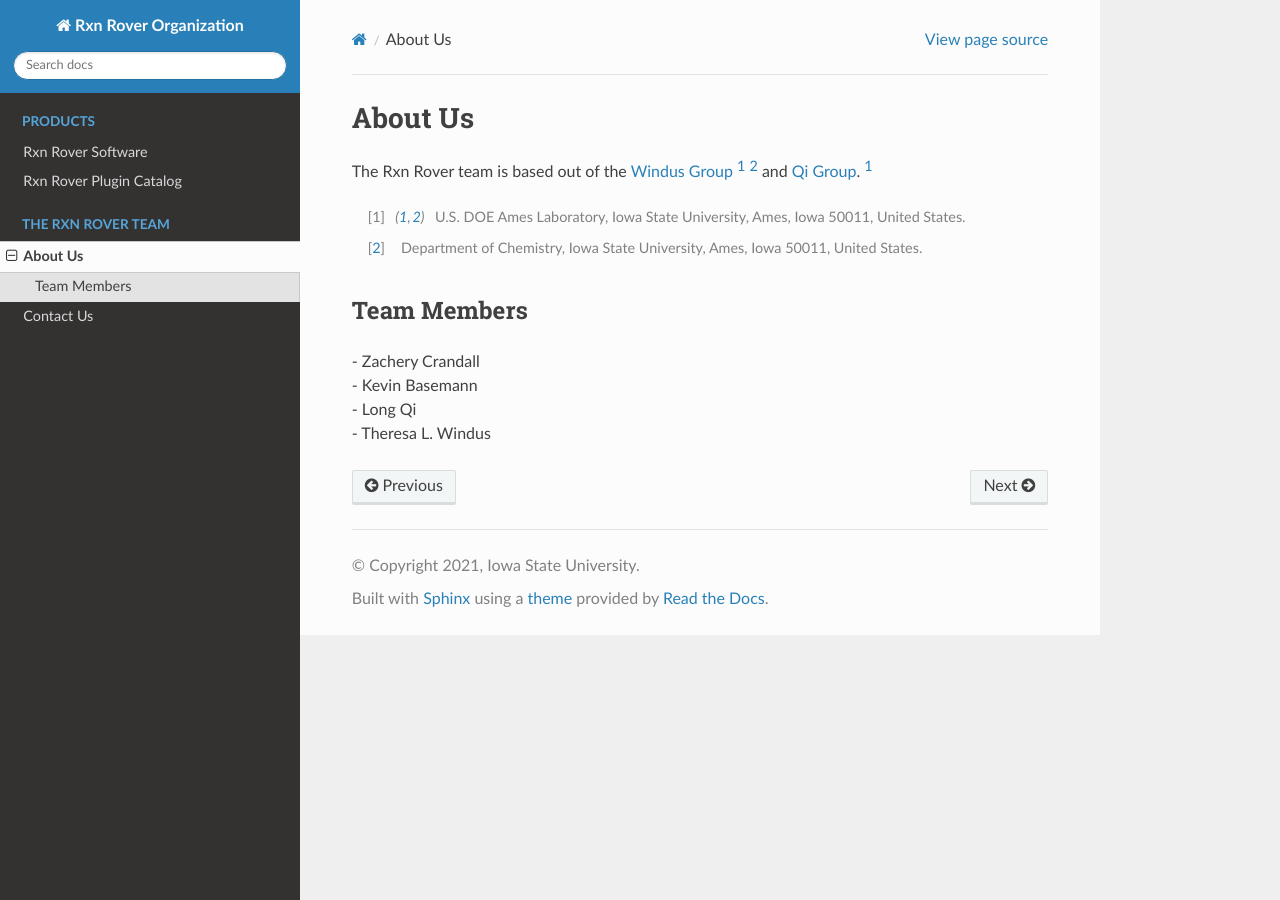
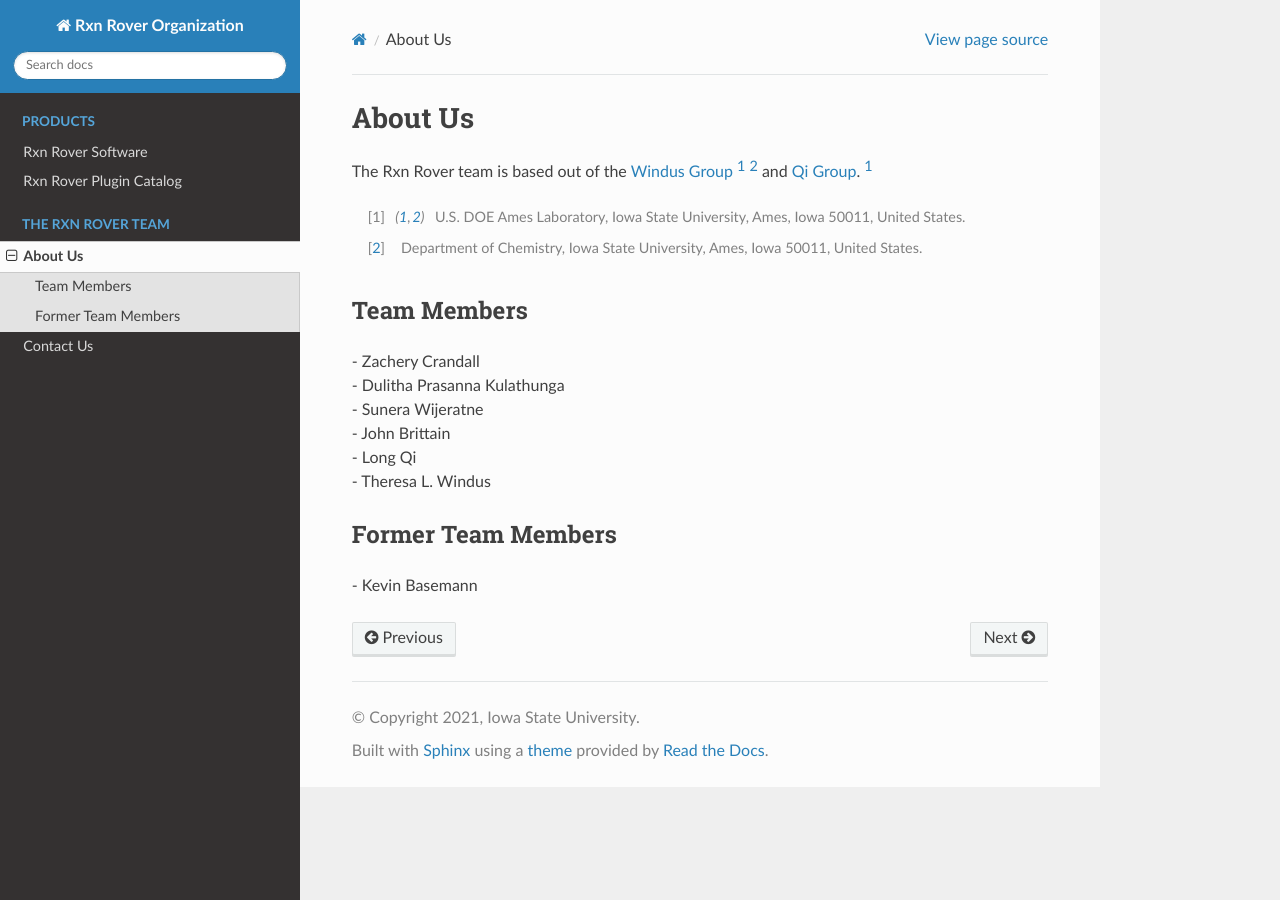
Before and after one commit to RxnRover/RxnRover.github.io, a Sphinx documentation site: the page built from source/about.rst, in a window 1280 px wide. Built offline with Sphinx 7.4.7 and the Read the Docs theme 3.1.0, drawn with Linux system fonts in a browser that asks for light colours.

Commit message:
Update team members in about.rst (#2)
Added former team member and updated current members list.

```diff
--- a/source/about.rst
+++ b/source/about.rst
@@ -15,6 +15,12 @@
 ------------
 
 | - Zachery Crandall
-| - Kevin Basemann
+| - Dulitha Prasanna Kulathunga
+| - Sunera Wijeratne
+| - John Brittain
 | - Long Qi
 | - Theresa L. Windus
+
+Former Team Members
+-------------------
+| - Kevin Basemann
```
